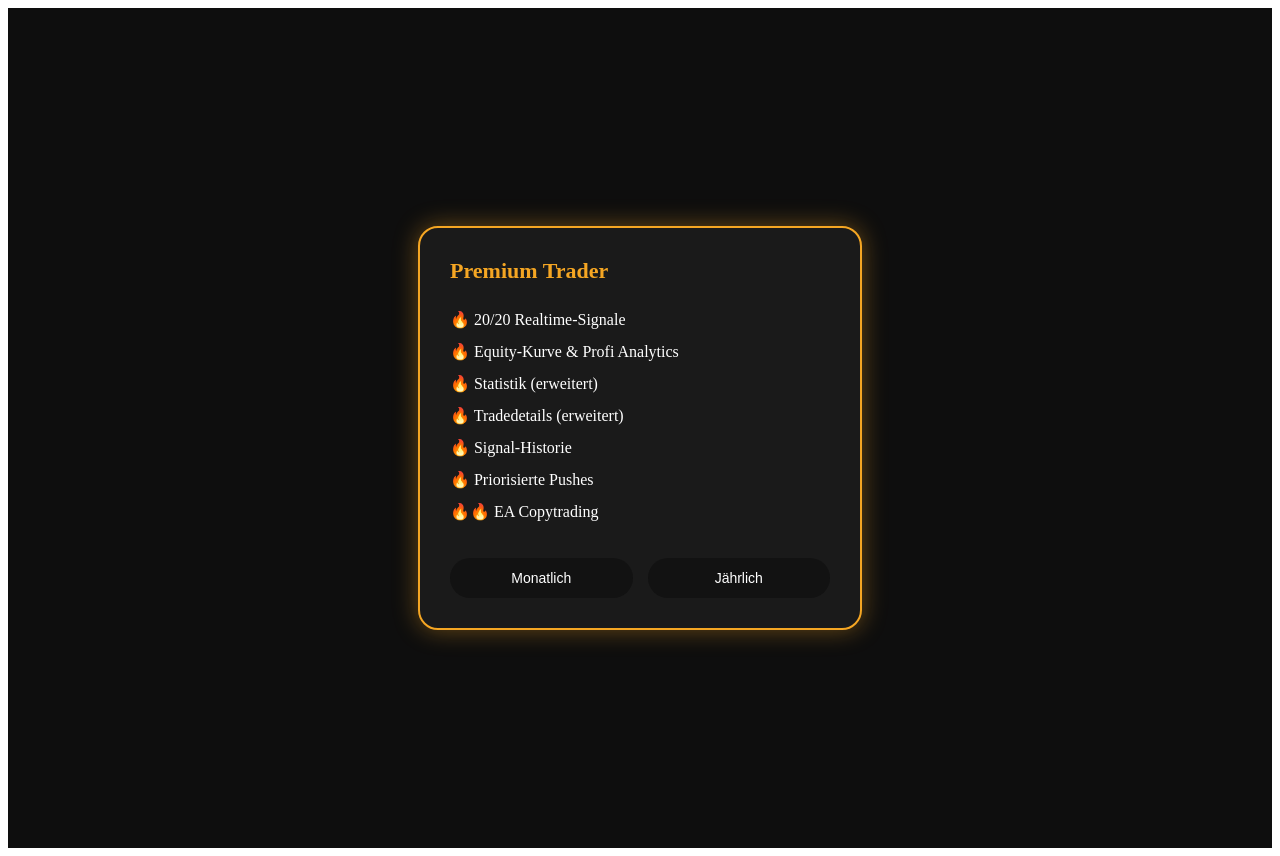
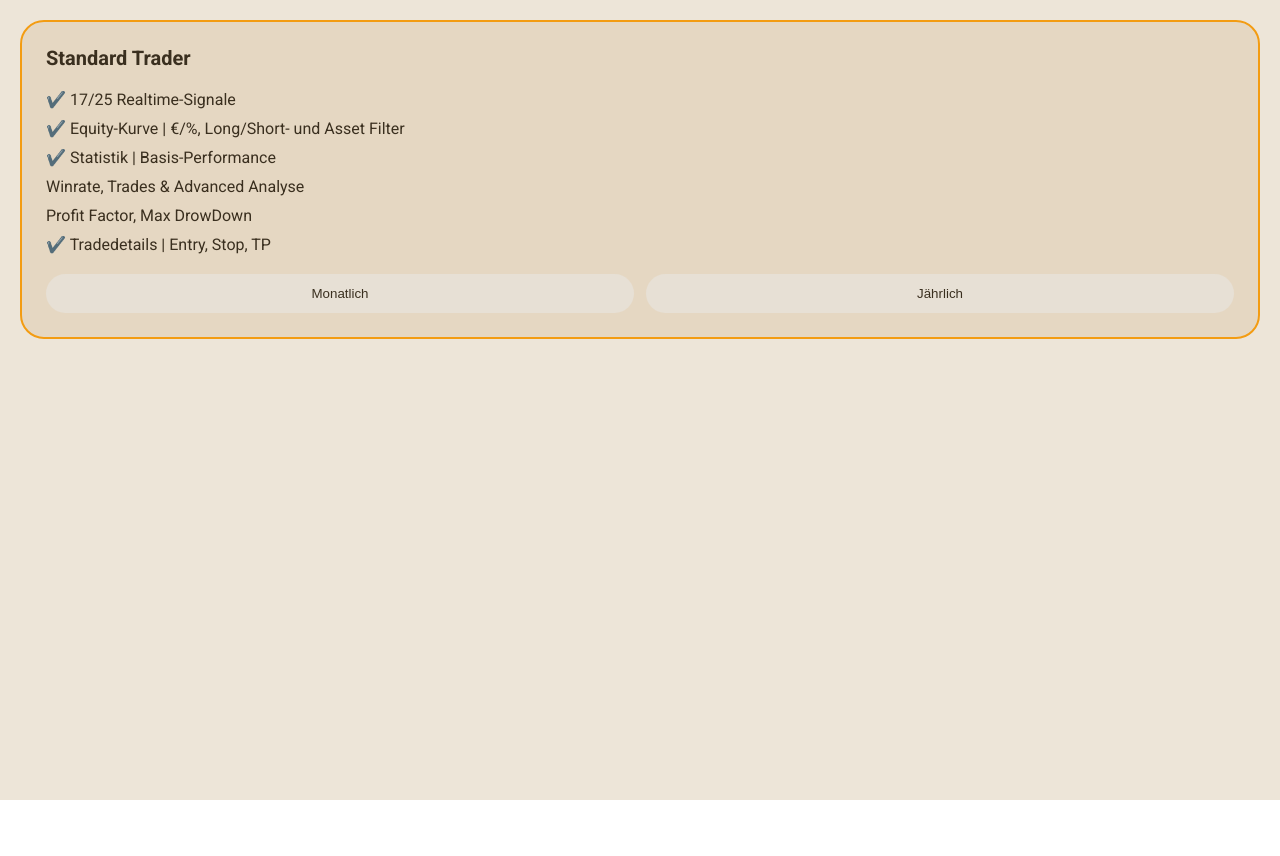
Before and after one commit to w-o-t/wolfoftrading-web, a Next.js app: page /account/standard in a window 1280 px wide. After the commit the page ends 800 px from the top, so only its background shows below. Built offline with nearby package versions, Linux system fonts and the light colour scheme.

Commit message:
initial Web Setup

```diff
--- a/src/app/account/standard/standard-content.tsx
+++ b/src/app/account/standard/standard-content.tsx
@@ -1,127 +1,33 @@
 "use client";
 
 import { useSearchParams } from "next/navigation";
+import PlanCard from "../../../components/PlanCard";
 
 export default function PremiumPage() {
   const searchParams = useSearchParams();
   const userId = searchParams.get("uid");
+  const theme = searchParams.get("theme") === "dark" ? "dark" : "light";
 
-  const startCheckout = async (priceId: string) => {
-    if (!userId) {
-      alert("User ID fehlt");
-      return;
-    }
-
-    const res = await fetch(
-      process.env.NEXT_PUBLIC_SUPABASE_FUNCTION_URL!,
-      {
-        method: "POST",
-        headers: {
-          "Content-Type": "application/json",
-        },
-        body: JSON.stringify({
-          priceId,
-          userId,
-        }),
-      }
-    );
-
-    const data = await res.json();
-
-    if (!data.url) {
-      alert("Stripe konnte nicht gestartet werden.");
-      return;
-    }
-
-    window.location.href = data.url;
-  };
 
   return (
-    <div style={styles.wrapper}>
-      <div style={styles.card}>
-        <div style={styles.title}>Premium Trader</div>
+  <div className={`page-wrapper ${theme}`}>
 
-        <ul style={styles.list}>
-          <li>🔥 20/20 Realtime-Signale</li>
-          <li>🔥 Equity-Kurve & Profi Analytics</li>
-          <li>🔥 Statistik (erweitert)</li>
-          <li>🔥 Tradedetails (erweitert)</li>
-          <li>🔥 Signal-Historie</li>
-          <li>🔥 Priorisierte Pushes</li>
-          <li>🔥🔥 EA Copytrading</li>
-        </ul>
+    <PlanCard
+      type="standard"
+      title="Standard Trader"
+      features={[
+        "✔️ 17/25 Realtime-Signale",
+                            "✔️ Equity-Kurve | €/%, Long/Short- und Asset Filter",
+                            "✔️ Statistik | Basis-Performance",
+                            " Winrate, Trades & Advanced Analyse",
+                            " Profit Factor, Max DrowDown",
+                            "✔️ Tradedetails | Entry, Stop, TP",
+      ]}
+      monthlyPriceId={process.env.NEXT_PUBLIC_PRICE_STANDARD_MONTHLY!}
+      yearlyPriceId={process.env.NEXT_PUBLIC_PRICE_STANDARD_YEARLY!}
+      userId={userId}
+    />
+    </div>
+);
 
-        <div style={styles.buttonRow}>
-          <button
-            style={styles.button}
-            onClick={() =>
-              startCheckout(
-                process.env.NEXT_PUBLIC_PRICE_STANDARD_MONTHLY!
-              )
-            }
-          >
-            Monatlich
-          </button>
-
-          <button
-            style={styles.button}
-            onClick={() =>
-              startCheckout(
-                process.env.NEXT_PUBLIC_PRICE_STANDARD_YEARLY!
-              )
-            }
-          >
-            Jährlich
-          </button>
-        </div>
-      </div>
-    </div>
-  );
 }
-
-const styles: any = {
-  wrapper: {
-    backgroundColor: "#0E0E0E",
-    minHeight: "100vh",
-    display: "flex",
-    justifyContent: "center",
-    alignItems: "center",
-    padding: 20,
-  },
-  card: {
-    backgroundColor: "#1A1A1A",
-    border: "2px solid #F5A623",
-    borderRadius: 20,
-    padding: 30,
-    width: 380,
-    boxShadow: "0 0 25px rgba(245,166,35,0.4)",
-    color: "white",
-  },
-  title: {
-    fontSize: 22,
-    fontWeight: "bold",
-    marginBottom: 20,
-    color: "#F5A623",
-  },
-  list: {
-    listStyle: "none",
-    padding: 0,
-    marginBottom: 30,
-    lineHeight: "32px",
-    fontSize: 16,
-  },
-  buttonRow: {
-    display: "flex",
-    gap: 15,
-  },
-  button: {
-    flex: 1,
-    padding: "12px 0",
-    borderRadius: 50,
-    border: "none",
-    background: "#121212",
-    color: "white",
-    cursor: "pointer",
-    fontSize: 14,
-  },
-};
--- /dev/null
+++ b/src/app/globals.css
@@ -0,0 +1,82 @@
+/* === RESET === */
+* {
+  box-sizing: border-box;
+}
+
+body {
+  margin: 0;
+  font-family: Roboto, sans-serif;
+}
+
+/* === THEME VARS === */
+.page-wrapper.light {
+  --bg: #ede5d8;
+  --card-bg: #e5d7c2;
+  --button-bg: #e7e0d5;
+  --text: #3a2f1f;
+}
+
+.page-wrapper.dark {
+  --bg: #121212;
+  --card-bg: #1c1c1e;
+  --button-bg: #1c1c1e;
+  --text: rgba(255,255,255,0.95);
+}
+
+/* === PAGE === */
+.page-wrapper {
+  min-height: 100vh;
+  background: var(--bg);
+  padding: 20px;
+}
+
+/* === CARD === */
+.plan-card {
+  background: var(--card-bg);
+  border-radius: 24px;
+  padding: 24px;
+  margin-bottom: 20px;
+}
+
+.plan-card.standard {
+  border: 2px solid #f39c12;
+}
+
+.plan-card.premium {
+  border: 2px solid #1db954;
+}
+
+.plan-header {
+  font-size: 20px;
+  font-weight: 600;
+  color: var(--text);
+  margin-bottom: 20px;
+}
+
+.plan-list {
+  list-style: none;
+  padding: 0;
+  margin: 0;
+  color: var(--text);
+}
+
+.plan-list li {
+  margin-bottom: 10px;
+}
+
+.plan-buttons {
+  display: flex;
+  gap: 12px;
+  margin-top: 20px;
+}
+
+.plan-buttons button {
+  flex: 1;
+  padding: 12px 0;
+  border-radius: 40px;
+  border: none;
+  background: var(--button-bg);
+  color: var(--text);
+  font-weight: 500;
+  cursor: pointer;
+}
--- /dev/null
+++ b/src/app/layout.tsx
@@ -0,0 +1,21 @@
+import { Roboto } from "next/font/google";
+import "./globals.css";
+
+const roboto = Roboto({
+  subsets: ["latin"],
+  weight: ["400", "500", "700"],
+});
+
+export default function RootLayout({
+  children,
+}: {
+  children: React.ReactNode;
+}) {
+  return (
+    <html lang="de">
+      <body className={roboto.className}>
+        {children}
+      </body>
+    </html>
+  );
+}
--- /dev/null
+++ b/src/components/PlanCard.tsx
@@ -0,0 +1,67 @@
+"use client";
+console.log("PLAN LOADED");
+type PlanCardProps = {
+  type: "standard" | "premium";
+  title: string;
+  features: string[];
+  monthlyPriceId: string;
+  yearlyPriceId: string;
+  userId: string | null;
+};
+
+export default function PlanCard({
+  type,
+  title,
+  features,
+  monthlyPriceId,
+  yearlyPriceId,
+  userId,
+}: PlanCardProps) {
+  const isPremium = type === "premium";
+
+  const startCheckout = async (priceId: string) => {
+    if (!userId) {
+      alert("User ID fehlt");
+      return;
+    }
+    console.log("PID:", priceId);
+    console.log("userID:", userId);
+
+    const res = await fetch(
+      process.env.NEXT_PUBLIC_SUPABASE_FUNCTION_URL!,
+      {
+        method: "POST",
+        headers: { "Content-Type": "application/json" },
+        body: JSON.stringify({ priceId, userId }),
+      }
+    );
+
+    const data = await res.json();
+    if (!data.url) {
+      alert("Stripe konnte nicht gestartet werden.");
+      return;
+    }
+
+    window.location.href = data.url;
+  };
+
+  return (
+    <div className={`plan-card ${isPremium ? "premium" : "standard"}`}>
+      <div className="plan-header">{title}</div>
+      <ul className="plan-list">
+        {features.map((f, i) => (
+          <li key={i}>{f}</li>
+        ))}
+      </ul>
+
+      <div className="plan-buttons">
+        <button onClick={() => startCheckout(monthlyPriceId)}>
+          Monatlich
+        </button>
+        <button onClick={() => startCheckout(yearlyPriceId)}>
+          Jährlich
+        </button>
+      </div>
+    </div>
+  );
+}
```
Also changed, not shown: src/app/account/premium/premium-content.tsx (+29 -118 lines).
